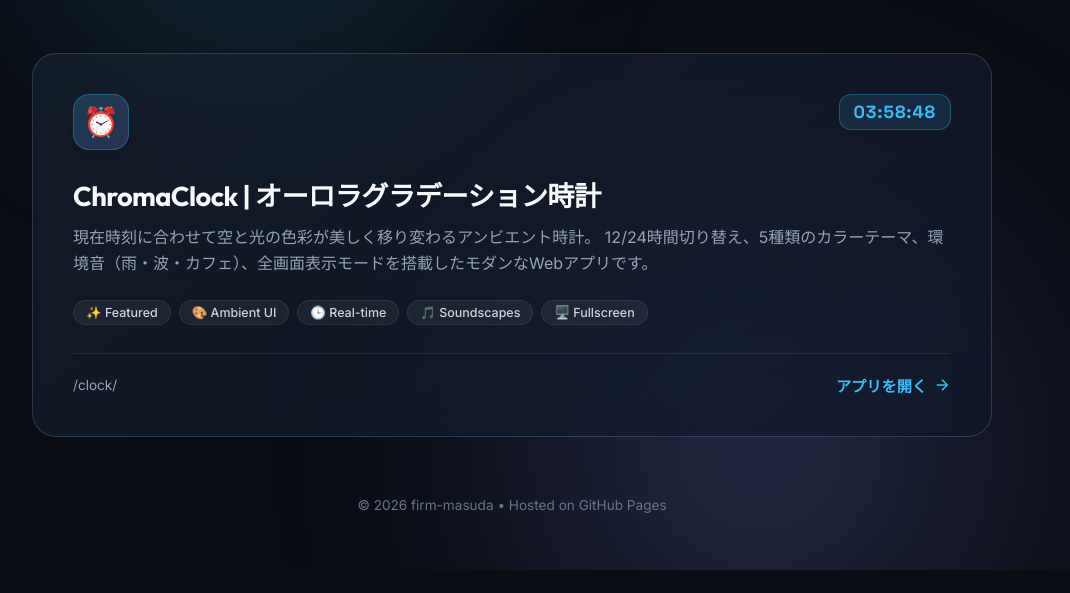
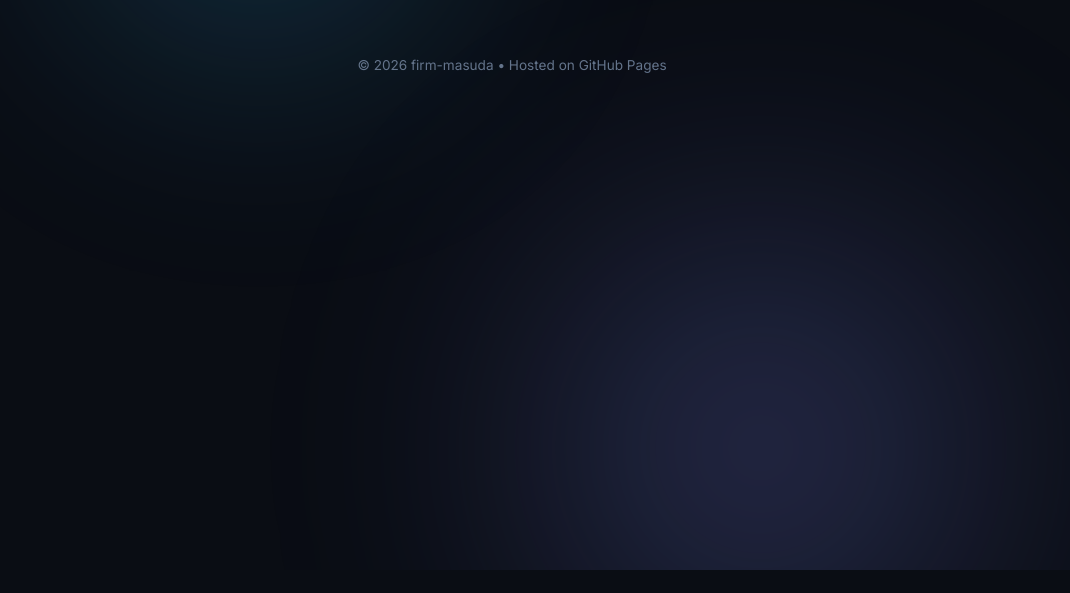
Before and after one commit to firm-masuda/firm-masuda.github.io, a plain HTML site: page index.html in a window 1280 px wide. Shown: the part 230-823 px from the top of the page, without its empty margins (128-1198 px from the left). After the commit the page ends 800 px from the top, so only its background shows below. Drawn offline with Linux system fonts and the light colour scheme.

Commit message:
メインコンテンツの削除

```diff
--- a/index.html
+++ b/index.html
@@ -154,6 +154,7 @@
       margin-bottom: 16px;
       background: linear-gradient(180deg, #ffffff 30%, #94a3b8 100%);
       -webkit-background-clip: text;
+      background-clip: text;
       -webkit-text-fill-color: transparent;
     }
 
@@ -351,46 +352,6 @@
       <p class="subtitle">制作したWebアプリケーションや実験的プロジェクトを公開中。</p>
     </header>
 
-    <main class="grid">
-      <!-- ChromaClock (メイン注目アプリ) -->
-      <a href="./clock/" class="app-card featured" id="cardChromaClock">
-        <div>
-          <div class="card-top">
-            <div class="card-icon"
-              style="background: linear-gradient(135deg, rgba(56, 189, 248, 0.2), rgba(129, 140, 248, 0.2)); border-color: rgba(56, 189, 248, 0.3);">
-              ⏰
-            </div>
-            <div class="clock-preview-badge" id="liveClockBadge">--:--:--</div>
-          </div>
-          <div class="card-body">
-            <h2>ChromaClock | オーロラグラデーション時計</h2>
-            <p>
-              現在時刻に合わせて空と光の色彩が美しく移り変わるアンビエント時計。
-              12/24時間切り替え、5種類のカラーテーマ、環境音（雨・波・カフェ）、全画面表示モードを搭載したモダンなWebアプリです。
-            </p>
-            <div class="tag-list">
-              <span class="tag">✨ Featured</span>
-              <span class="tag">🎨 Ambient UI</span>
-              <span class="tag">🕒 Real-time</span>
-              <span class="tag">🎵 Soundscapes</span>
-              <span class="tag">🖥️ Fullscreen</span>
-            </div>
-          </div>
-        </div>
-        <div class="card-footer">
-          <span style="font-size: 0.85rem; color: #94a3b8;">/clock/</span>
-          <span class="card-link-text">
-            アプリを開く
-            <svg class="arrow-icon" viewBox="0 0 24 24" fill="none" stroke="currentColor" stroke-width="2">
-              <line x1="5" y1="12" x2="19" y2="12"></line>
-              <polyline points="12 5 19 12 12 19"></polyline>
-            </svg>
-          </span>
-        </div>
-      </a>
-
-    </main>
-
     <footer>
       <p>© 2026 firm-masuda • Hosted on GitHub Pages</p>
     </footer>
```
